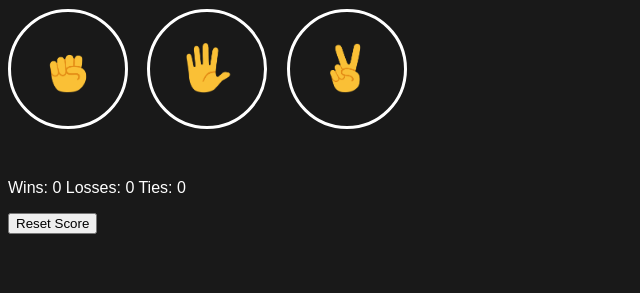
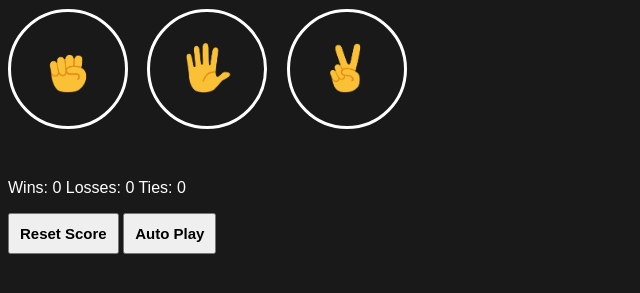
Before and after one commit to Prabal-verma/Rock-Paper-Scissors, a plain HTML site: page Rock-ppr-scissors.html in a window 1280 px wide. Shown: the part 85-378 px from the top of the page, without its empty margins (0-640 px from the left). Drawn offline with Linux system fonts and the light colour scheme.

Commit message:
Autoplay added

```diff
--- a/Rock-ppr-scissors.css
+++ b/Rock-ppr-scissors.css
@@ -29,3 +29,8 @@ body{
   margin-top: 50px;
 
 }
+.reset-button, .auto{
+  padding: 10px;
+  font-size: 15px;
+  font-weight: bold;
+}
--- a/Rock-ppr-scissors.html
+++ b/Rock-ppr-scissors.html
@@ -36,6 +36,12 @@
   " >
     Reset Score
   </button>
+  <button class="auto"
+  onclick="
+    autoPlay();
+  ">
+    Auto Play
+  </button>
   <script src="Rock-ppr-scissors.js"></script>
 </body>
 </html>
--- a/Rock-ppr-scissors.js
+++ b/Rock-ppr-scissors.js
@@ -16,6 +16,23 @@ function compMovee(){
   else if(randomNum>=2/3 && randomNum<1){
     return'scissors';
   }
+}
+
+let isAutoPlay = false;
+let intervalId;
+function autoPlay(){
+  if(!isAutoPlay){
+    intervalId=setInterval(function (){
+      const plrMove = compMovee();
+      playGame(plrMove);
+    },500);
+    isAutoPlay=true;
+  }
+  else{
+    clearInterval(intervalId);
+    isAutoPlay=false;
+  }
+
 }
 
 function playGame(plrMove){
```
